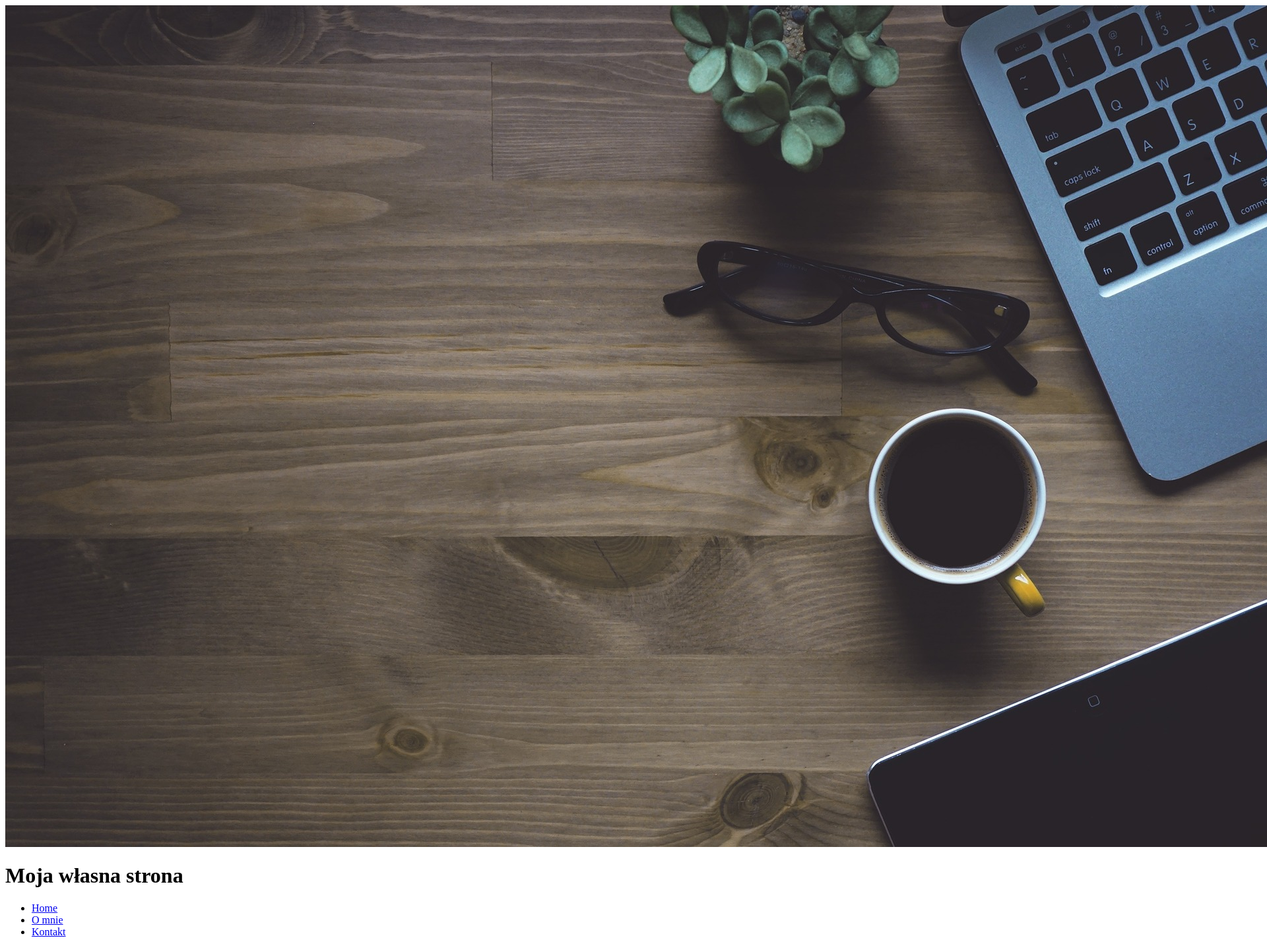
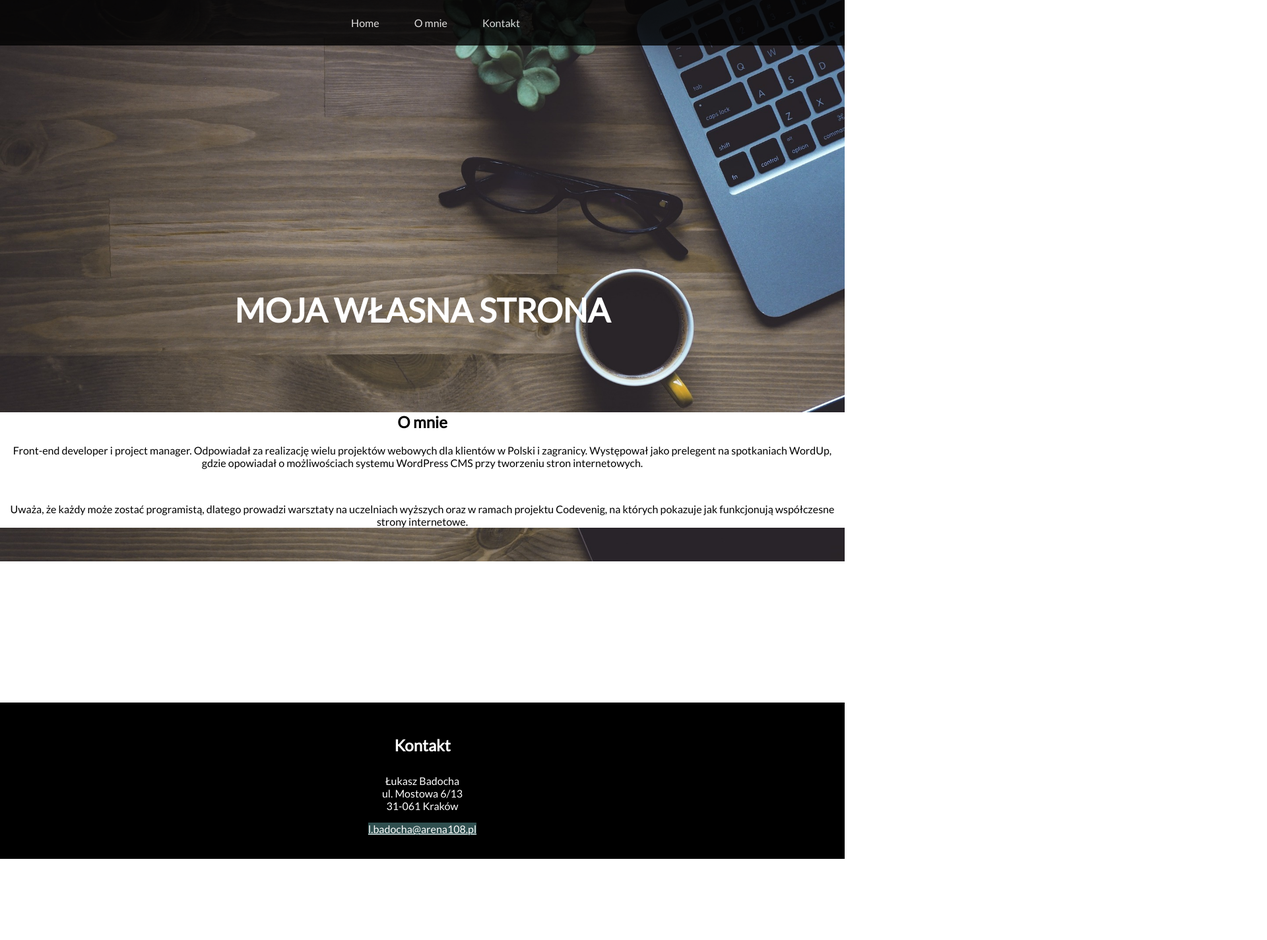
Before and after one commit to mtmpschss/mtmpschss.github.io, a plain HTML site: page warsztaty/projekt-do-poprawy/index.html in a window 1280 px wide. Shown: the top 1425 px of the page at 66% size, 1920 px wide, since content can reach past the window. After the commit the page ends 1302 px from the top, so only its background shows below. Drawn offline with Linux system fonts and the light colour scheme.

Commit message:
Wystylowana strona

```diff
--- a/warsztaty/projekt-do-poprawy/css/style.css
+++ b/warsztaty/projekt-do-poprawy/css/style.css
@@ -0,0 +1,87 @@
+body {
+    font-family: "Lato", "sans-serif";
+    margin: 0;
+}
+
+nav#menu {
+    text-align: center;
+    background-color: black;
+    position: fixed;
+    width: 100%;
+    top: 0;
+    z-index: 1;
+    opacity: 0.8;
+    }
+
+nav#menu > ul {
+    margin: 0;
+}
+
+nav#menu > ul > li.menu-item {
+    display: inline-block;
+    padding: 25px;
+    list-style: none;
+}
+
+nav#menu > ul > li.menu-item > a {
+    color: white;
+    text-decoration-line: none;
+}
+
+nav#menu > ul > li.menu-item > a:hover {
+    color: aqua;
+}
+
+header#header > img {
+    width: 100%;
+    z-index: -1;
+}
+
+header#header > h1#main-header-text {
+    text-transform: uppercase;
+    position: absolute;
+    color: white;
+    margin: 0px auto;
+    left: 0;
+    right: 0;
+    top: 55%;
+    font-size: 50px;
+    text-align: center;
+
+}
+
+section#about {
+    text-align: center;
+    background-color: white;
+    margin: 0px;
+            position: sticky;
+    z-index: 1;
+    bottom: 0;
+    width: 100%;
+}
+
+
+footer#contact {
+    background-color: black;
+    color: white;
+    text-align: center;
+    padding: 20px;
+}
+
+footer#contact > h2#contact-header {
+    padding: 10px;
+}
+
+footer#contact > address#contact-content {
+    font-style: normal;
+    color: white;
+}
+
+footer#contact > p > a {
+    color: white;
+    background-color: darkslategrey;
+}
+
+footer#contact > p > a:hover {
+    color: aqua;
+}
--- a/warsztaty/projekt-do-poprawy/index.html
+++ b/warsztaty/projekt-do-poprawy/index.html
@@ -9,13 +9,7 @@
 </head>
 
 <body>
-
-    <header id="header">
-        <img src="img/header-background.jpg" alt="Zdjęcie nagłówkowe">
-        <h1 id="main-header-text">Moja własna strona</h1>
-    </header>
-
-    <nav id="menu">
+        <nav id="menu">
         <ul>
             <li class="menu-item"><a href="#">Home</a></li>
             <li class="menu-item"><a href="#about">O mnie</a></li>
@@ -23,16 +17,18 @@
         </ul>
     </nav>
 
-
-
+    <header id="header">
+        <img src="img/header-background.jpg" alt="Zdjęcie nagłówkowe">
+        <h1 id="main-header-text">Moja własna strona</h1>
+    </header>
 
     <section id="about">
 
-            <h2 id="about-header">O mnie</h2>
-            <p class="about-content">Front-end developer i project manager. Odpowiadał za realizację wielu projektów webowych dla klientów w Polski i zagranicy. Występował jako prelegent na spotkaniach WordUp, gdzie opowiadał o możliwościach systemu WordPress CMS przy tworzeniu stron internetowych.</p>
-            <br />
+        <h2 id="about-header">O mnie</h2>
+        <p class="about-content">Front-end developer i project manager. Odpowiadał za realizację wielu projektów webowych dla klientów w Polski i zagranicy. Występował jako prelegent na spotkaniach WordUp, gdzie opowiadał o możliwościach systemu WordPress CMS przy tworzeniu stron internetowych.</p>
+        <br />
 
-            <p class="about-content"> Uważa, że każdy może zostać programistą, dlatego prowadzi warsztaty na uczelniach wyższych oraz w ramach projektu Codevenig, na których pokazuje jak funkcjonują współczesne strony internetowe.</p>
+        <p class="about-content"> Uważa, że każdy może zostać programistą, dlatego prowadzi warsztaty na uczelniach wyższych oraz w ramach projektu Codevenig, na których pokazuje jak funkcjonują współczesne strony internetowe.</p>
 
     </section>
 
```
